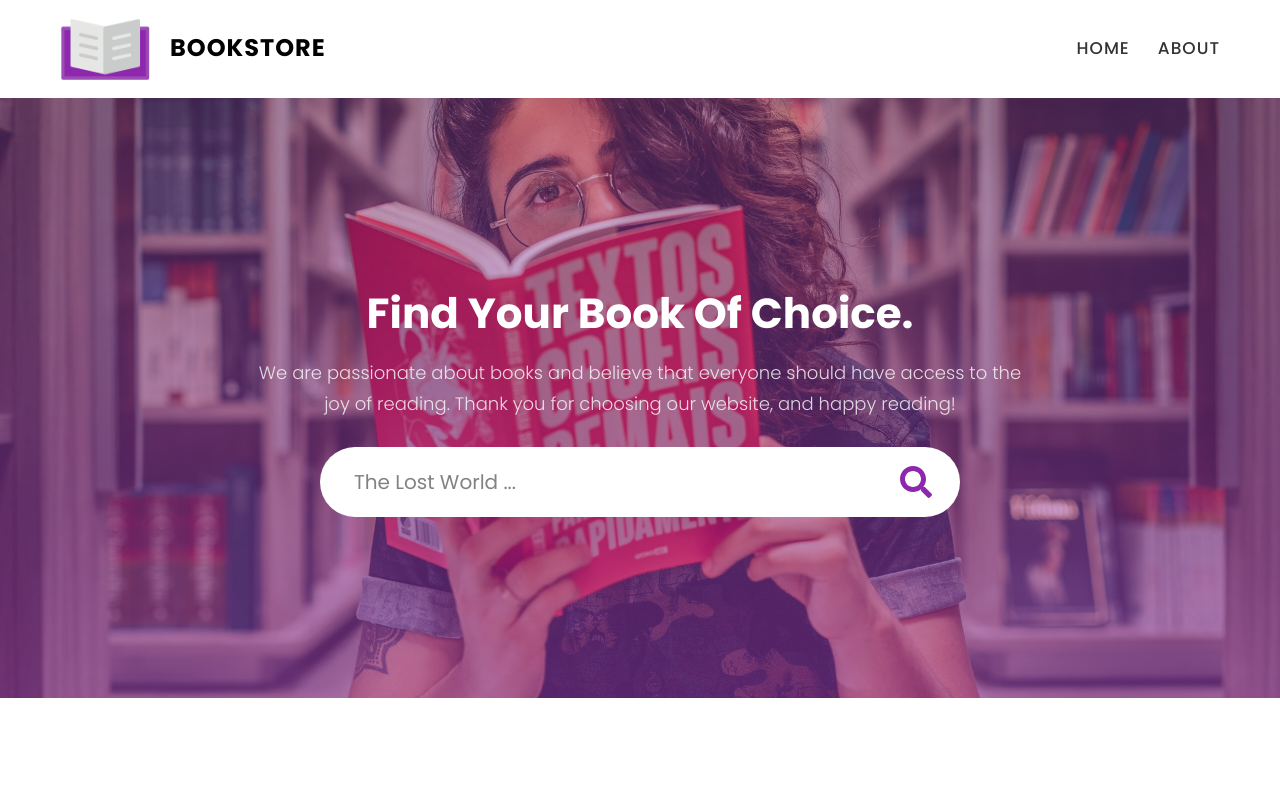
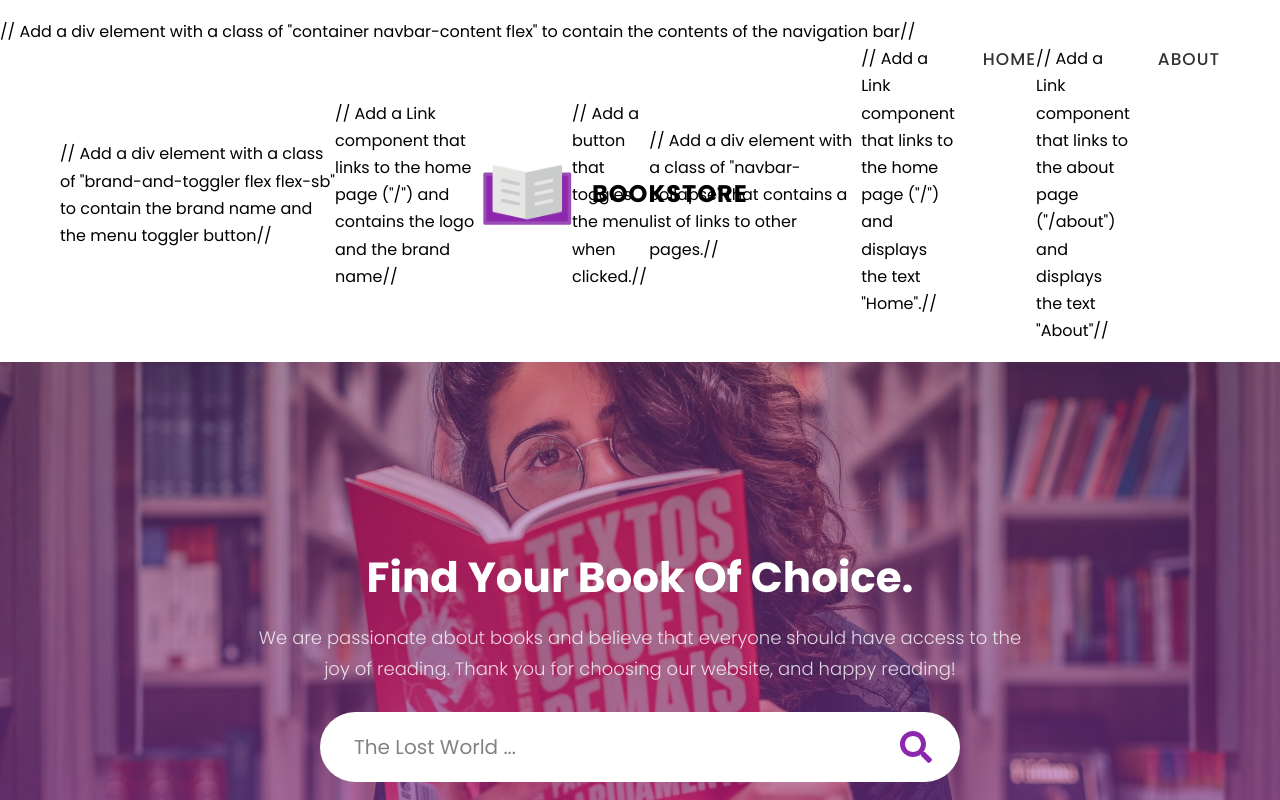
Before and after one commit to Virgotex/Book-project, a React (Create React App) app in the folder books-project/: page / in a window 1280 px wide. Shown: the top 800 px of the page. Built offline with nearby package versions, Linux system fonts and the light colour scheme; no server answers.

Commit message:
adding comments

```diff
--- a/books-project/src/components/Navbar/Navbar.jsx
+++ b/books-project/src/components/Navbar/Navbar.jsx
@@ -1,35 +1,47 @@
+            // Import  useState hook and the Link and HiOutlineMenuAlt3 components from the react-router-dom library//
 import React, {useState} from 'react';
 import { Link } from 'react-router-dom';
 import "./Navbar.css";
 import logoImg from "../../images/logo.png";
-import {HiOutlineMenuAlt3} from "react-icons/hi";
+import { HiOutlineMenuAlt3 } from "react-icons/hi";
 
 const Navbar = () => {
-  const [toggleMenu, setToggleMenu] = useState(false);
-  const handleNavbar = () => setToggleMenu(!toggleMenu);
+            // Create a state variable called toggleMenu,  to false//
+const [toggleMenu, setToggleMenu] = useState(false);
+  // Define a function called handleNavbar that toggles the value of the toggleMenu state variable//
+const handleNavbar = () => setToggleMenu(!toggleMenu);
 
   return (
+    // Add a navigation element with a class of "navbar" and an id of "navbar"//
     <nav className='navbar' id = "navbar">
+      // Add a div element with a class of "container navbar-content flex" to contain the contents of the navigation bar//
       <div className='container navbar-content flex'>
+        // Add a div element with a class of "brand-and-toggler flex flex-sb" to contain the brand name and the menu toggler button//
         <div className='brand-and-toggler flex flex-sb'>
+          // Add a Link component that links to the home page ("/") and contains the logo and the brand name//
           <Link to = "/" className='navbar-brand flex'>
             <img src = {logoImg} alt = "site logo" />
             <span className='text-uppercase fw-7 fs-24 ls-1'>Bookstore</span>
           </Link>
+          // Add a button  that toggles the menu when clicked.//
           <button type = "button" className='navbar-toggler-btn' onClick={handleNavbar}>
+            // Add an icon from the HiOutlineMenuAlt3 component that changes color based on whether the menu is toggled or not//
             <HiOutlineMenuAlt3 size = {35} style = {{
               color: `${toggleMenu ? "#fff" : "#010101"}`
             }} />
           </button>
         </div>
 
+        // Add a div element with a class of "navbar-collapse" that contains a list of links to other pages.//
         <div className={toggleMenu ? "navbar-collapse show-navbar-collapse" : "navbar-collapse"}>
           <ul className = "navbar-nav">
+            // Add a Link component that links to the home page ("/") and displays the text "Home".//
             <li className='nav-item'>
-              <Link to = "book" className='nav-link text-uppercase text-white fs-22 fw-6 ls-1'>Home</Link>
+              <Link to = "/" className='nav-link text-uppercase text-white fs-22 fw-6 ls-1'>Home</Link>
             </li>
+            // Add a Link component that links to the about page ("/about") and displays the text "About"//
             <li className='nav-item'>
-              <Link to = "about" className='nav-link text-uppercase text-white fs-22 fw-6 ls-1'>about</Link>
+              <Link to = "/about" className='nav-link text-uppercase text-white fs-22 fw-6 ls-1'>About</Link>
             </li>
           </ul>
         </div>
@@ -38,4 +50,5 @@ const Navbar = () => {
   )
 }
 
-export default Navbar
+// Export the Navbar component //
+export default Navbar;
```
